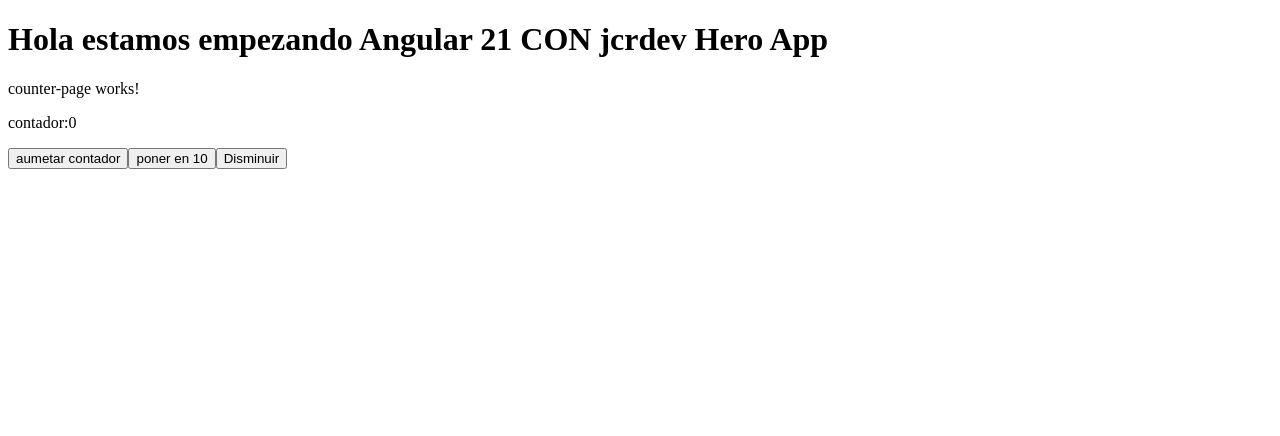
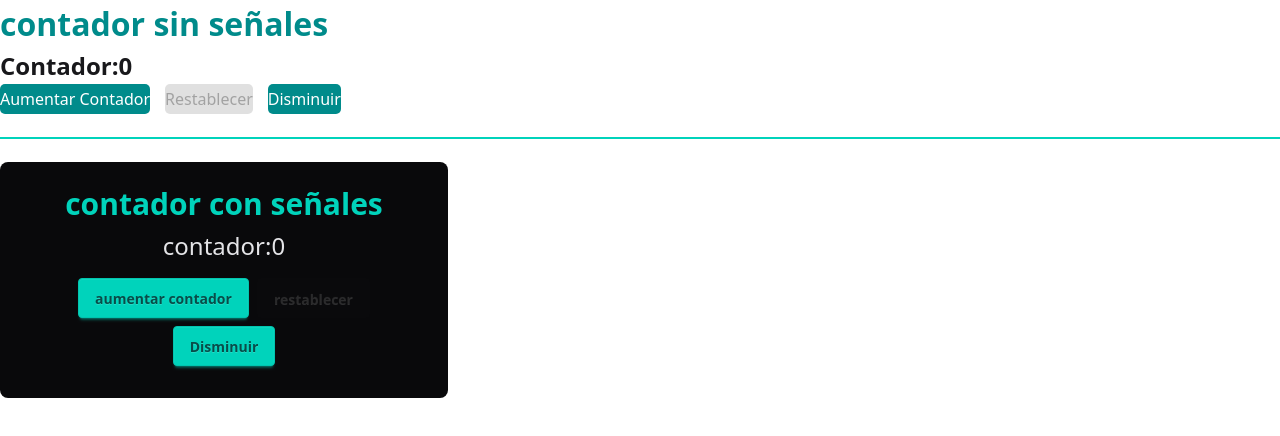
Before and after one commit to JcrDev-code/heroApp21, an Angular app: page / in a window 1280 px wide. Shown: the top 436 px of the page. Built offline with nearby package versions, Linux system fonts and the light colour scheme.

Commit message:
feat: añadir señales de Angular e integrar biblioteca DaisyUI
- Implementar signals para gestión de estado reactivo
- Integrar DaisyUI para componentes de interfaz
- Configurar Tailwind CSS con DaisyUI

```diff
--- a/package.json
+++ b/package.json
@@ -29,7 +29,11 @@
     "@angular/forms": "^21.1.0",
     "@angular/platform-browser": "^21.1.0",
     "@angular/router": "^21.1.0",
+    "@tailwindcss/postcss": "^4.1.18",
+    "daisyui": "^5.5.18",
+    "postcss": "^8.5.6",
     "rxjs": "~7.8.0",
+    "tailwindcss": "^4.1.18",
     "tslib": "^2.3.0"
   },
   "devDependencies": {
--- a/src/app/app.html
+++ b/src/app/app.html
@@ -1,2 +1,3 @@
-<h1>Hola estamos empezando Angular 21 CON {{ title() }}</h1>
+<!-- navbar -->
 <router-outlet />
+<!-- footer -->
--- a/src/app/counter-page/counter-page.css
+++ b/src/app/counter-page/counter-page.css
@@ -0,0 +1,29 @@
+h2 {
+  color: darkcyan;
+  font-size: 2em;
+  font-weight: bold;
+}
+
+p {
+  font-size: 1.5em;
+  font-weight: bold;
+  text-transform: capitalize;
+}
+
+button {
+  background-color: darkcyan;
+  color: white;
+  margin: 0 15px 0 0;
+  border: 0;
+  border-radius: 5px;
+  height: 30px;
+  text-transform: capitalize;
+  cursor: pointer;
+}
+
+button:disabled {
+  background-color: #cccccc;
+  color: #666666;
+  cursor: not-allowed;
+  opacity: 0.6;
+}
--- a/src/app/counter-page/counter-page.html
+++ b/src/app/counter-page/counter-page.html
@@ -1,7 +1,11 @@
-<p>counter-page works!</p>
+<h2>{{ title }}</h2>
 
 <p>contador:{{ counter }}</p>
 
-<button (click)="increment()">aumetar contador</button>
-<button (click)="reset()" [disabled]="isDisabled()">poner en 10</button>
+<button (click)="increment()">aumentar contador</button>
+<button (click)="reset()" [disabled]="isDisabled()">restablecer</button>
 <button (click)="decrement()">Disminuir</button>
+
+<div class="divider divider-accent"></div>
+
+<counter-signal />
--- a/src/app/counter-page/counter-page.ts
+++ b/src/app/counter-page/counter-page.ts
@@ -1,12 +1,15 @@
-import { Component } from '@angular/core';
+import { Component, signal } from '@angular/core';
+import { CounterSignal } from './counter-signal/counter-signal';
 
 @Component({
   selector: 'app-counter-page',
-  imports: [],
+  imports: [CounterSignal],
   templateUrl: './counter-page.html',
   styleUrl: './counter-page.css',
 })
 export class CounterPage {
+  //propiedades tradicionales( no son reactivos)
+  title = 'contador sin señales';
   counter = 0;
 
   increment() {
@@ -18,11 +21,11 @@
   }
 
   reset() {
-    this.counter = 10;
+    this.counter = 0;
   }
 
   isDisabled() {
-    if (this.counter == 10) {
+    if (this.counter === 0) {
       return true;
     }
 
--- /dev/null
+++ b/src/app/counter-page/counter-signal/counter-signal.html
@@ -0,0 +1,15 @@
+<div class="card bg-neutral text-neutral-content w-full max-w-md">
+  <div class="card-body items-center text-center">
+    <h2 class="card-title text-3xl text-accent">{{ titleSignal() }}</h2>
+
+    <p class="text-2xl">contador:{{ counterSignal() }}</p>
+
+    <div class="card-actions justify-center p-2">
+      <button class="btn btn-accent" (click)="incrementSignal()">aumentar contador</button>
+      <button class="btn btn-accent" (click)="resetSignal()" [disabled]="isDisabledSignal()">
+        restablecer
+      </button>
+      <button class="btn btn-accent" (click)="decrementSignal()">Disminuir</button>
+    </div>
+  </div>
+</div>
--- /dev/null
+++ b/src/app/counter-page/counter-signal/counter-signal.ts
@@ -0,0 +1,28 @@
+import { ChangeDetectionStrategy, Component, signal } from '@angular/core';
+
+@Component({
+  selector: 'counter-signal',
+  imports: [],
+  templateUrl: './counter-signal.html',
+  changeDetection: ChangeDetectionStrategy.OnPush,
+})
+export class CounterSignal {
+  //señales son reactivos
+  titleSignal = signal('contador con señales');
+  counterSignal = signal(0);
+
+  //metodos con signal
+
+  decrementSignal() {
+    this.counterSignal.update((current) => current - 1);
+  }
+  resetSignal() {
+    this.counterSignal.set(0);
+  }
+  incrementSignal() {
+    this.counterSignal.update((current) => current + 1);
+  }
+  isDisabledSignal() {
+    return this.counterSignal() === 0;
+  }
+}
--- a/src/styles.css
+++ b/src/styles.css
@@ -1 +1,3 @@
 /* You can add global styles to this file, and also import other style files */
+@import "tailwindcss";
+@plugin "daisyui";
```
Also changed, not shown: .postcssrc.json (added), 1 other file (tests, documents, lock files or other folders).
